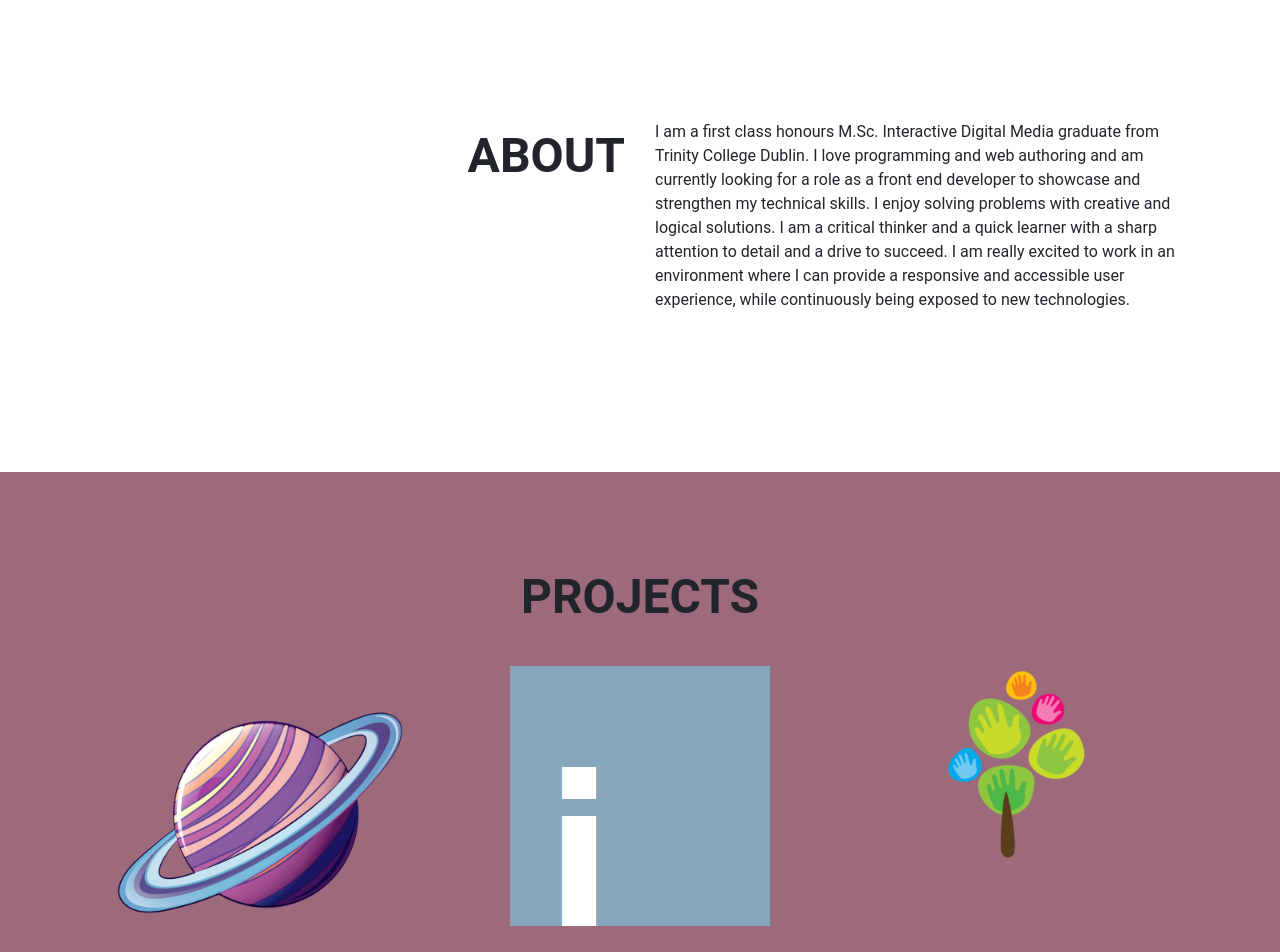
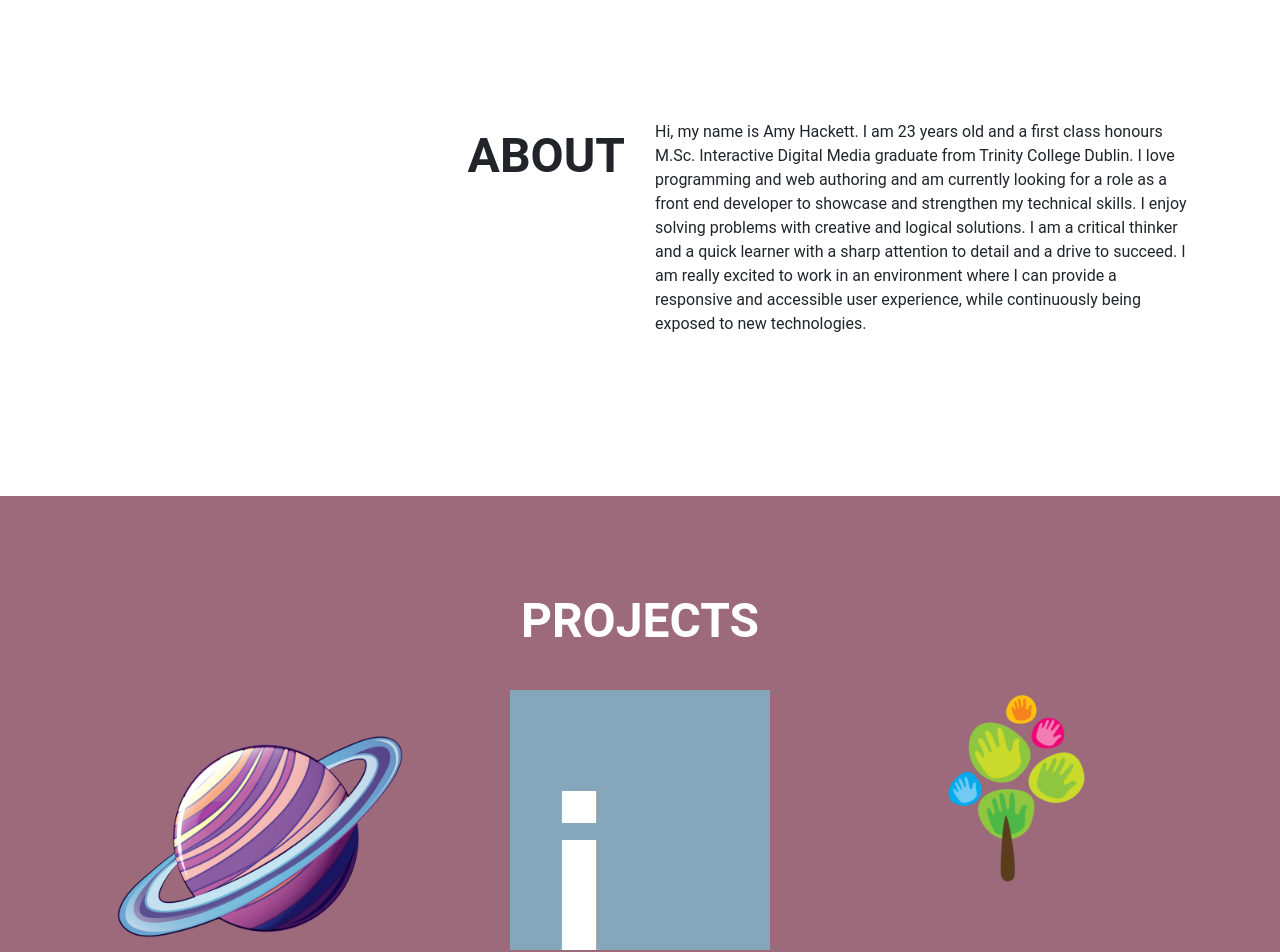
Before and after one commit to AmyRaeHackett/amy-portfolio, a React (Create React App) app: page / in a window 1280 px wide. Shown: the part 760-1712 px from the top of the page. Built offline with nearby package versions, Linux system fonts and the light colour scheme.

Commit message:
font color change

```diff
--- a/src/components/About.js
+++ b/src/components/About.js
@@ -14,7 +14,7 @@ function About() {
                         ABOUT
                     </div>
                     <div className="col-sm-6" style={{ textAlign: "left"}}>
-                    I am a first class honours M.Sc. Interactive Digital Media graduate from Trinity College Dublin. I love programming and web authoring and am currently looking for a role as a front end developer to showcase and strengthen my technical skills. I enjoy solving problems with creative and logical solutions. I am a critical thinker and a quick learner with a sharp attention to detail and a drive to succeed. I am really excited to work in an environment where I can provide a responsive and accessible user experience, while continuously being exposed to new technologies.
+                    Hi, my name is Amy Hackett. I am 23 years old and a first class honours M.Sc. Interactive Digital Media graduate from Trinity College Dublin. I love programming and web authoring and am currently looking for a role as a front end developer to showcase and strengthen my technical skills. I enjoy solving problems with creative and logical solutions. I am a critical thinker and a quick learner with a sharp attention to detail and a drive to succeed. I am really excited to work in an environment where I can provide a responsive and accessible user experience, while continuously being exposed to new technologies.
 
                     </div>
                 </div>
--- a/src/components/Contact.css
+++ b/src/components/Contact.css
@@ -1,7 +1,5 @@
 
-
-
-a:hover, a:visited, a:link, a:active {
+#link:hover {
     text-decoration: none;
-    color:rgb(201, 45, 57);
+    color:rgb(80, 8, 8);
 }
--- a/src/components/Contact.js
+++ b/src/components/Contact.js
@@ -10,11 +10,11 @@ function Contact() {
         <div className="contact" style={{ backgroundColor: "khaki" }} id = "contact">
             <div className="container p-5">
                 <div className="row">
-                    <div className="col-sm-6" style={{ fontSize: "3em", textAlign: "right", fontWeight: "bold" }}>
+                    <div className="col-sm-6" style={{ fontSize: "3em", textAlign: "right", fontWeight: "bold", color: "#C92D39" }}>
                         CONTACT ME
                     </div>
                     <div className="col-sm-6 pt-2" style={{ textAlign: "left" }}>
-                        <b>Email:</b> <a href = "mailto:hacketam@tcd.ie">hacketam@tcd.ie</a> <br />
+                        <b>Email:</b> <a id="link" href = "mailto:hacketam@tcd.ie">hacketam@tcd.ie</a> <br />
                         <b>Number:</b> 086-843-2327 <br />
                         <b><a href="http://www.linkedin.com/in/amyhackett123"><img src={require('.././assets/linkedinicon.png')} style={{height:"50px", width:"50px"}}></img></a></b>
                         <b><a href="http://www.github.com/amyraehackett"><img src={require('.././assets/githubicon.png')} style={{height:"50px", width:"50px"}}></img></a></b>
--- a/src/components/Projects.js
+++ b/src/components/Projects.js
@@ -6,7 +6,7 @@ import './Projects.css';
 function Projects() {
     return (
 
-        <div className="projects" style={{ paddingTop: "6em" }} id="projects">
+        <div className="projects" style={{ paddingTop: "6em", color:"white" }} id="projects">
 
             <div className="container ">
 
```
